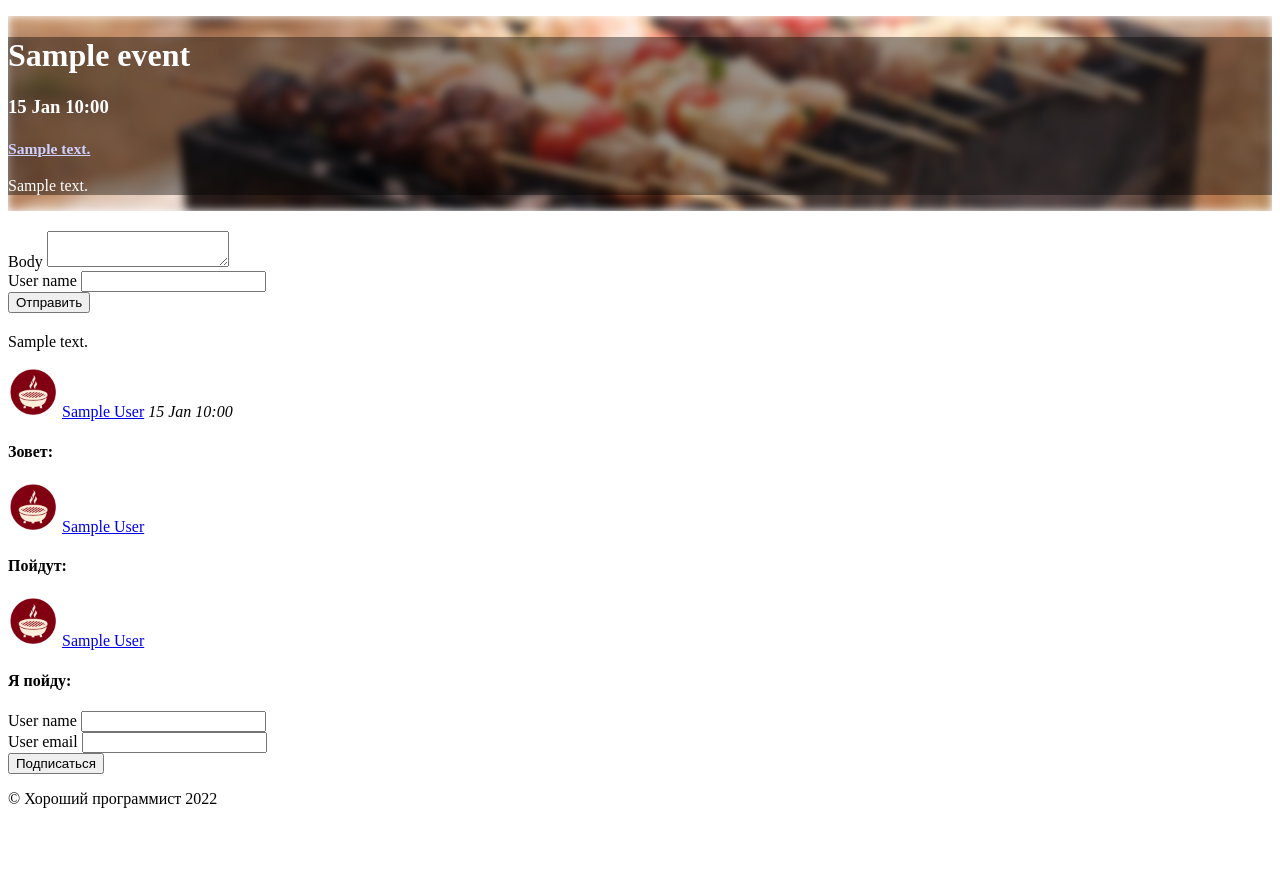
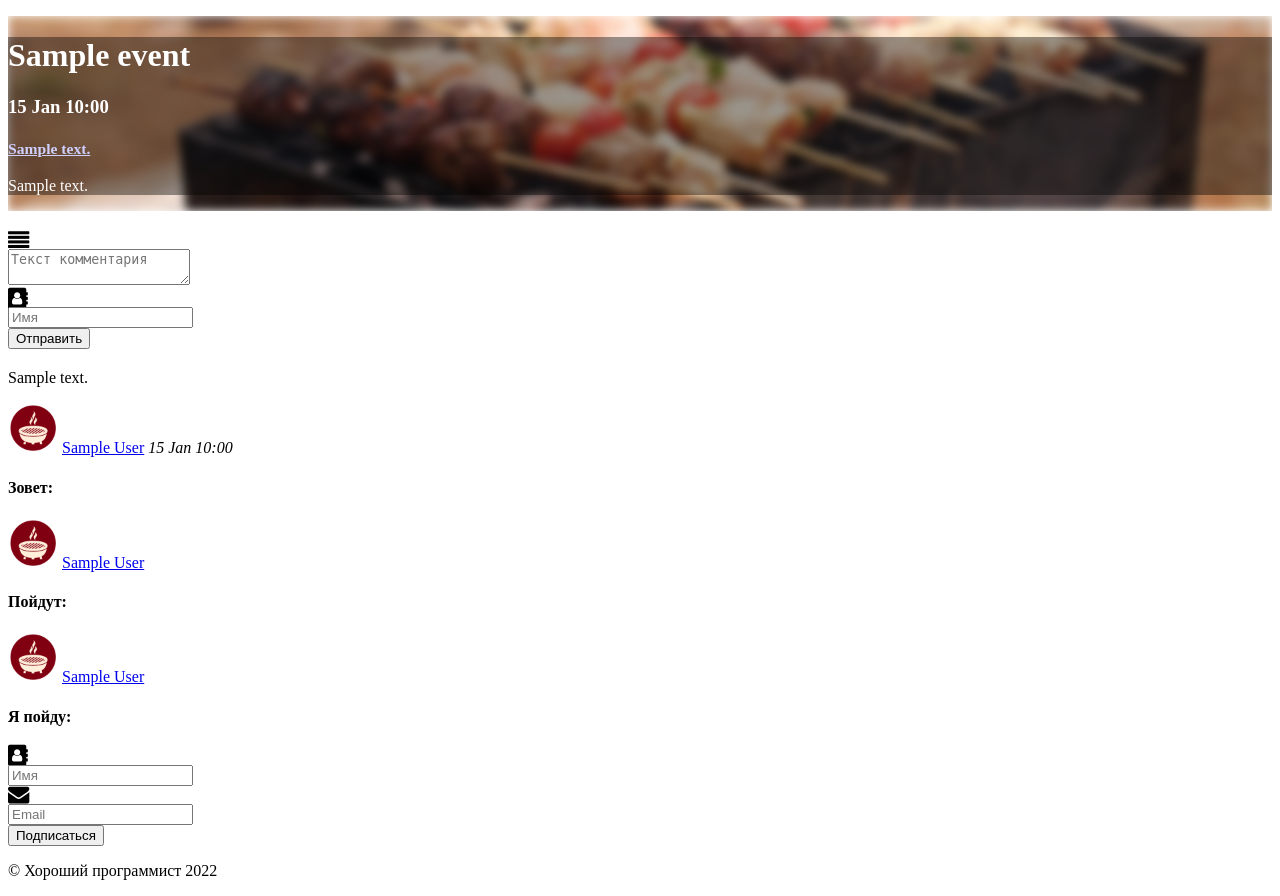
Before and after one commit to eternalyoung/bbq, a Rails app: page /events/1 in a window 1280 px wide. Shown: the part 78-974 px from the top of the page. Before the commit the page ends 886 px from the top, so only its background shows below. Run offline with Rails 7, Linux system fonts and the light colour scheme; tables that the repository leaves empty hold one stand-in row (values such as "Sample post"); some libraries are stand-ins or nearby versions.

Commit message:
forms style

```diff
--- a/app/views/comments/_form.html.erb
+++ b/app/views/comments/_form.html.erb
@@ -2,15 +2,23 @@
     <%= render partial: 'partials/form_errors', locals: {model: comment} %>
 
     <div class="form-group">
-      <%= f.label :body %>
-      <%= f.text_area :body, class: 'form-control' %>
+        <div class="input-group">
+          <div class="input-group-addon">
+            <i class="fa fa-align-justify fa-lg"></i>
+          </div>
+          <%= f.text_area :body, class: 'form-control', placeholder: true %>
+        </div>
     </div>
 
     <% unless user_signed_in? %>
-        <div class="form-group">
-          <%= f.label :user_name %>
-          <%= f.text_field :user_name, class: 'form-control' %>
+      <div class="form-group">
+        <div class="input-group">
+          <div class="input-group-addon">
+            <i class="fa fa-address-book fa-lg"></i>
+          </div>
+          <%= f.text_field :user_name, class: 'form-control', placeholder: true %>
         </div>
+      </div>
     <% end %>
 
     <div class="actions">
--- a/app/views/events/show.html.erb
+++ b/app/views/events/show.html.erb
@@ -35,7 +35,6 @@
       <div class="event-comments buffer-top">
         <%= render partial: 'comments/form',
           locals: {comment: @new_comment || @event.comments.build} %>
-
         <div class="buffer-both">
           <%= render partial: 'comments/comment',
             collection: @event.comments.except(@new_comment) %>
--- a/app/views/subscriptions/_form.html.erb
+++ b/app/views/subscriptions/_form.html.erb
@@ -3,13 +3,21 @@
 
     <% unless user_signed_in? %>
         <div class="form-group">
-          <%= f.label :user_name %>
-          <%= f.text_field :user_name, class: 'form-control' %>
+          <div class="input-group">
+            <div class="input-group-addon">
+              <i class="fa fa-address-book fa-lg"></i>
+            </div>
+            <%= f.text_field :user_name, class: 'form-control', placeholder: true %>
+          </div>
         </div>
 
         <div class="form-group">
-          <%= f.label :user_email %>
-          <%= f.text_field :user_email, class: 'form-control' %>
+          <div class="input-group">
+            <div class="input-group-addon">
+              <i class="fa fa-envelope fa-lg"></i>
+            </div>
+            <%= f.text_field :user_email, class: 'form-control', placeholder: true %>
+          </div>
         </div>
     <% end %>
 
--- a/config/locales/ru.yml
+++ b/config/locales/ru.yml
@@ -17,6 +17,12 @@ ru:
         address: 'Место проведения'
         datetime: 'Дата и время'
         description: 'Описание'
+      subscription:
+        user_name: 'Имя'
+        user_email: 'Email'
+      comment:
+        body: 'Текст комментария'
+        user_name: 'Имя'
 
   controllers:
     events:
```
